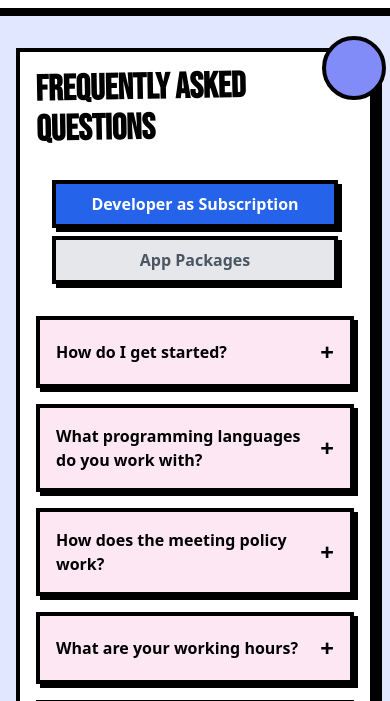
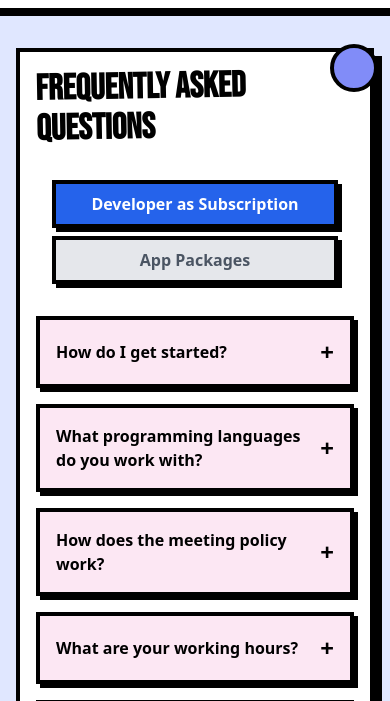
Before and after one commit to logical-luke/appsbyluke, an Astro site in the folder landing/: page /faq in a window 390 px wide. Shown: the part 136-837 px from the top of the page. Built offline with nearby package versions, Linux system fonts and the light colour scheme; Astro itself is replaced by a stand-in of ours.

Commit message:
:iphone: Fix overlapping headers with decorative elements

```diff
--- a/landing/src/layouts/SubpageLayout.astro
+++ b/landing/src/layouts/SubpageLayout.astro
@@ -11,18 +11,18 @@ export interface Props {
 const {title, description, backgroundColor, header} = Astro.props;
 
 const decorativeElements = [
-    ["absolute top-0 right-0 w-16 h-16 md:w-24 md:h-24 bg-yellow-400 border-4 border-black transform rotate-12 translate-x-4 -translate-y-4 md:translate-x-8 md:-translate-y-8 z-0",
-     "absolute bottom-0 left-0 w-12 h-12 md:w-20 md:h-20 bg-pink-400 border-4 border-black rounded-full -translate-x-6 translate-y-6 md:-translate-x-10 md:translate-y-10 z-0"],
-    ["absolute top-0 right-0 w-16 h-16 md:w-24 md:h-24 bg-blue-400 border-4 border-black transform -rotate-12 translate-x-4 -translate-y-4 md:translate-x-8 md:-translate-y-8 z-0",
-     "absolute bottom-0 left-0 w-12 h-12 md:w-20 md:h-20 bg-green-400 border-4 border-black rounded-full -translate-x-6 translate-y-6 md:-translate-x-10 md:translate-y-10 z-0"],
-    ["absolute top-0 right-0 w-16 h-16 md:w-24 md:h-24 bg-purple-400 border-4 border-black rounded-full translate-x-4 -translate-y-4 md:translate-x-8 md:-translate-y-8 z-0",
-     "absolute bottom-0 left-0 w-12 h-12 md:w-20 md:h-20 bg-red-400 border-4 border-black transform rotate-45 -translate-x-6 translate-y-6 md:-translate-x-10 md:translate-y-10 z-0"],
-    ["absolute top-0 right-0 w-16 h-16 md:w-24 md:h-24 bg-orange-400 border-4 border-black transform rotate-45 translate-x-4 -translate-y-4 md:translate-x-8 md:-translate-y-8 z-0",
-     "absolute bottom-0 left-0 w-12 h-12 md:w-20 md:h-20 bg-teal-400 border-4 border-black rounded-full -translate-x-6 translate-y-6 md:-translate-x-10 md:translate-y-10 z-0"],
-    ["absolute top-0 right-0 w-16 h-16 md:w-24 md:h-24 bg-indigo-400 border-4 border-black rounded-full translate-x-4 -translate-y-4 md:translate-x-8 md:-translate-y-8 z-0",
-     "absolute bottom-0 left-0 w-12 h-12 md:w-20 md:h-20 bg-cyan-400 border-4 border-black transform -rotate-12 -translate-x-6 translate-y-6 md:-translate-x-10 md:translate-y-10 z-0"],
-    ["absolute top-0 right-0 w-16 h-16 md:w-24 md:h-24 bg-lime-400 border-4 border-black transform rotate-180 translate-x-4 -translate-y-4 md:translate-x-8 md:-translate-y-8 z-0",
-     "absolute bottom-0 left-0 w-12 h-12 md:w-20 md:h-20 bg-fuchsia-400 border-4 border-black rounded-full -translate-x-6 translate-y-6 md:-translate-x-10 md:translate-y-10 z-0"]
+    ["absolute top-0 right-0 w-12 h-12 md:w-24 md:h-24 bg-yellow-400 border-4 border-black transform rotate-12 translate-x-2 -translate-y-2 md:translate-x-8 md:-translate-y-8 z-0",
+     "absolute bottom-0 left-0 w-10 h-10 md:w-20 md:h-20 bg-pink-400 border-4 border-black rounded-full -translate-x-4 translate-y-4 md:-translate-x-10 md:translate-y-10 z-0"],
+    ["absolute top-0 right-0 w-12 h-12 md:w-24 md:h-24 bg-blue-400 border-4 border-black transform -rotate-12 translate-x-2 -translate-y-2 md:translate-x-8 md:-translate-y-8 z-0",
+     "absolute bottom-0 left-0 w-10 h-10 md:w-20 md:h-20 bg-green-400 border-4 border-black rounded-full -translate-x-4 translate-y-4 md:-translate-x-10 md:translate-y-10 z-0"],
+    ["absolute top-0 right-0 w-12 h-12 md:w-24 md:h-24 bg-purple-400 border-4 border-black rounded-full translate-x-2 -translate-y-2 md:translate-x-8 md:-translate-y-8 z-0",
+     "absolute bottom-0 left-0 w-10 h-10 md:w-20 md:h-20 bg-red-400 border-4 border-black transform rotate-45 -translate-x-4 translate-y-4 md:-translate-x-10 md:translate-y-10 z-0"],
+    ["absolute top-0 right-0 w-12 h-12 md:w-24 md:h-24 bg-orange-400 border-4 border-black transform rotate-45 translate-x-2 -translate-y-2 md:translate-x-8 md:-translate-y-8 z-0",
+     "absolute bottom-0 left-0 w-10 h-10 md:w-20 md:h-20 bg-teal-400 border-4 border-black rounded-full -translate-x-4 translate-y-4 md:-translate-x-10 md:translate-y-10 z-0"],
+    ["absolute top-0 right-0 w-12 h-12 md:w-24 md:h-24 bg-indigo-400 border-4 border-black rounded-full translate-x-2 -translate-y-2 md:translate-x-8 md:-translate-y-8 z-0",
+     "absolute bottom-0 left-0 w-10 h-10 md:w-20 md:h-20 bg-cyan-400 border-4 border-black transform -rotate-12 -translate-x-4 translate-y-4 md:-translate-x-10 md:translate-y-10 z-0"],
+    ["absolute top-0 right-0 w-12 h-12 md:w-24 md:h-24 bg-lime-400 border-4 border-black transform rotate-180 translate-x-2 -translate-y-2 md:translate-x-8 md:-translate-y-8 z-0",
+     "absolute bottom-0 left-0 w-10 h-10 md:w-20 md:h-20 bg-fuchsia-400 border-4 border-black rounded-full -translate-x-4 translate-y-4 md:-translate-x-10 md:translate-y-10 z-0"]
 ];
 
 const index = title.length % decorativeElements.length;
@@ -39,7 +39,9 @@ const [topRight, bottomLeft] = decorativeElements[index];
                 <div class={topRight}></div>
                 <div class={bottomLeft}></div>
 
-                <h1 class="text-4xl md:text-5xl font-bold text-black transform -rotate-1 break-words mb-8 relative z-10">{header}</h1>
+                <div class="pr-20 md:pr-28"> <!-- Added padding container -->
+                    <h1 class="text-4xl md:text-5xl font-bold text-black transform -rotate-1 break-words mb-8 relative z-10">{header}</h1>
+                </div>
 
                 <div class="relative z-10">
                     <slot/>
```
